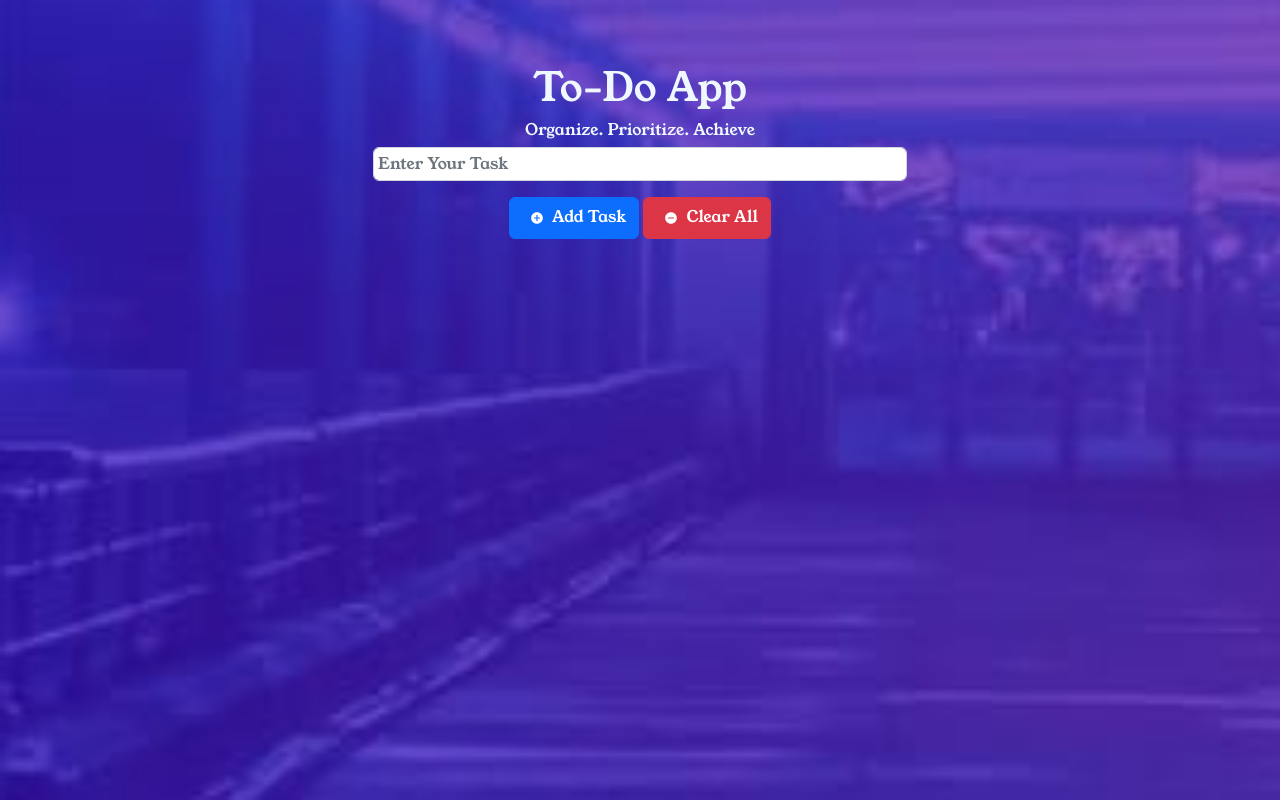
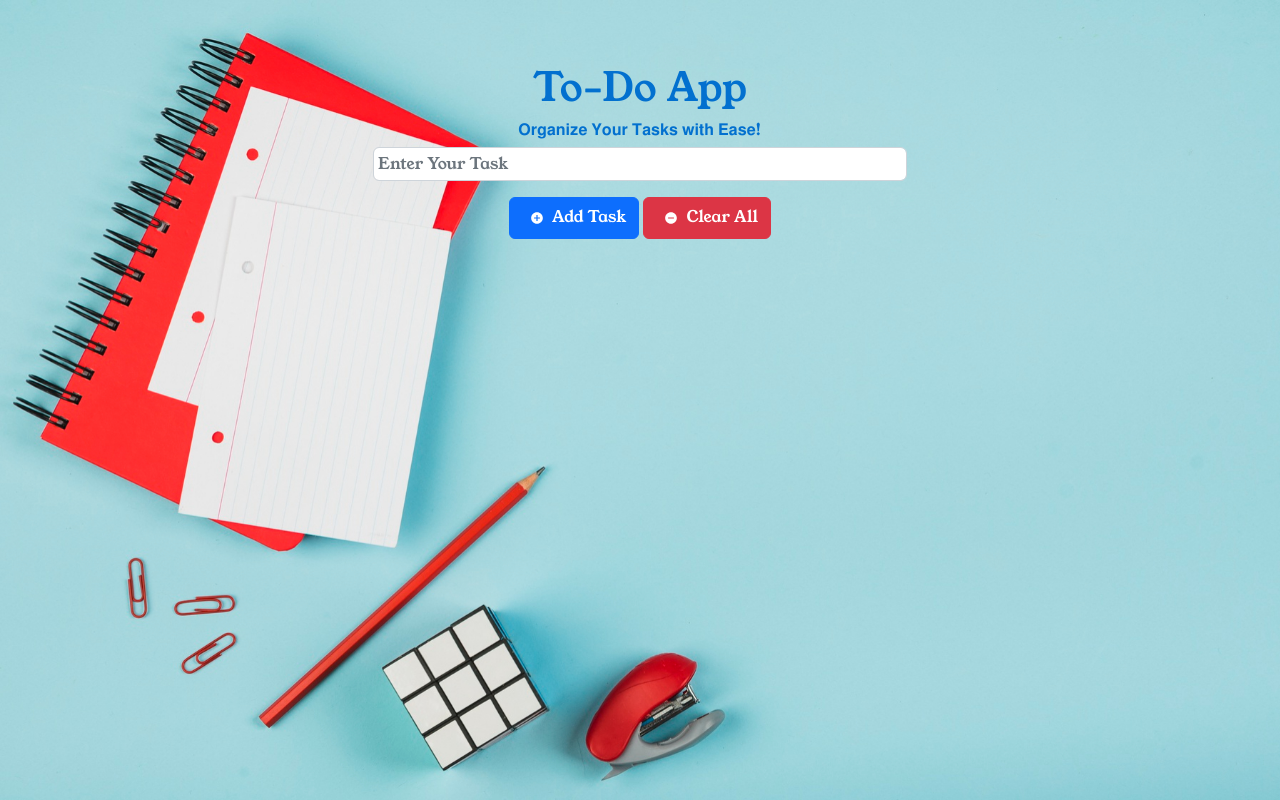
Before and after one commit to Wadood342/IEC-ToDo-List-Assignment-4, a plain HTML site: page index.html in a window 1280 px wide. Drawn offline with nearby package versions, Linux system fonts and the light colour scheme.

Commit message:
Re-Designing

```diff
--- a/index.html
+++ b/index.html
@@ -19,7 +19,7 @@
 
     <div class="container align-content-center main">
         <h1 class="text-center align-content-center ">To-Do App</h1>
-        <h6 class="text-center align-content-center ">Organize. Prioritize. Achieve</h6>
+        <h6 class="text-center align-content-center ">𝐎𝐫𝐠𝐚𝐧𝐢𝐳𝐞 𝐘𝐨𝐮𝐫 𝐓𝐚𝐬𝐤𝐬 𝐰𝐢𝐭𝐡 𝐄𝐚𝐬𝐞!</h6>
 
         <div class="container-fluid">
             <div class="row text-center align-content-center">
@@ -37,7 +37,7 @@
             <div class="container-fluid">
                 <div class="row text-center align-content-center">
                 <div class="col-lg-6 col-md-6 col-sm-12 text-center offset-lg-3 offset-md-3">
-                    <table class="table table-hover table-dark table-striped" id="toDoTable">
+                    <table class="table table-hover table-striped" id="toDoTable">
                         <tbody id="tableBody">
                         </tbody>
                     </table>
--- a/style.css
+++ b/style.css
@@ -1,7 +1,7 @@
 
 *{
     font-family: 'Young Serif', serif;
-    color: aliceblue;
+    color: rgb(2, 112, 207);
 }
 .validator{
     color: red;
@@ -37,7 +37,7 @@
 }
 .bg-pic{
 
-    background-image:url('assets/Screenshot\ 2023-10-01\ 035933.png') ;
+    background-image:url('assets/kelly-sikkema--1_RZL8BGBM-unsplash.jpg') ;
         background-size: cover;
         background-repeat: no-repeat;
         background-attachment: fixed; /* Optional: This will make the image stay fixed while scrolling */
```
